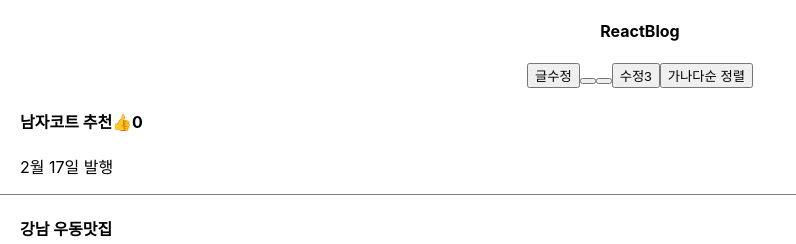
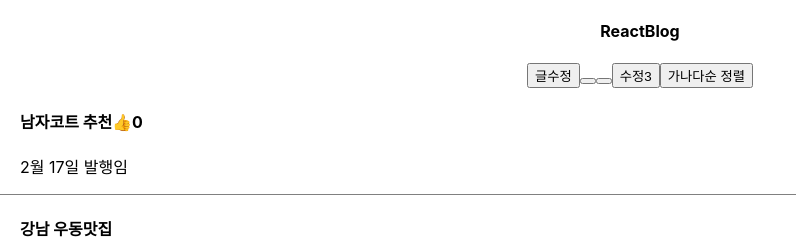
Before and after one commit to hijin96/reactPractice, a React (Create React App) app in the folder blog/: page / in a window 1280 px wide. Shown: the top 244 px of the page, without its empty margins (0-796 px from the left). Built offline with nearby package versions, Linux system fonts and the light colour scheme.

Commit message:
연결확인

```diff
--- a/blog/src/App.js
+++ b/blog/src/App.js
@@ -40,7 +40,7 @@ function App() {
      }}> 가나다순 정렬</button>
       <div className="list">
           <h4> {글제목[0]}<span onClick={()=>{따따봉(따봉 + 1 )}}>👍</span>{따봉}</h4>
-          <p>2월 17일 발행</p>
+          <p>2월 17일 발행임</p>
         </div>
         <div className="list">
           <h4> {글제목[1]}</h4>
```
